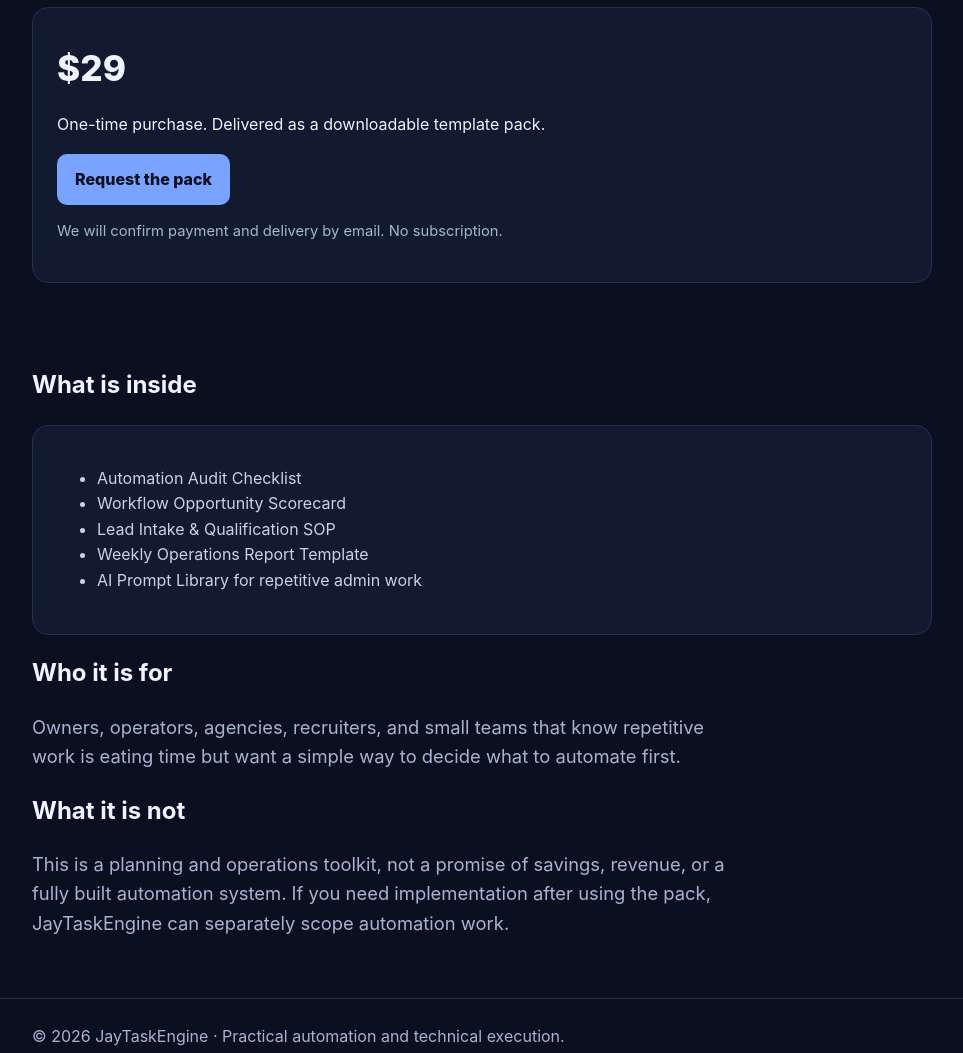
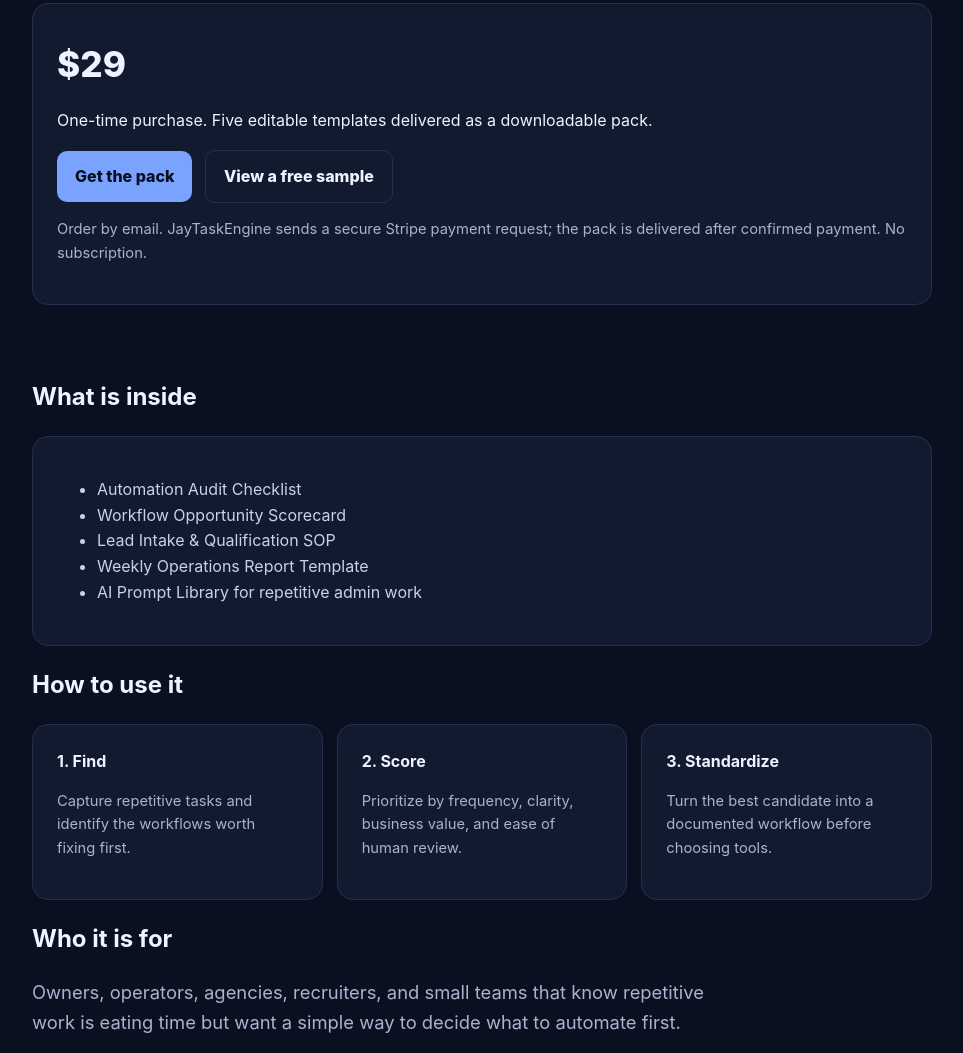
Before and after one commit to jaytaskengine-oss/jaytaskengine-oss.github.io, a plain HTML site: page automation-starter-pack.html in a window 1280 px wide. Shown: the part 467-1520 px from the top of the page, without its empty margins (158-1121 px from the left). Drawn offline with Linux system fonts and the light colour scheme.

Commit message:
Improve Automation Starter Pack sales flow

```diff
--- a/automation-starter-pack.html
+++ b/automation-starter-pack.html
@@ -5,22 +5,16 @@
 <meta name="viewport" content="width=device-width,initial-scale=1">
 <title>Automation Starter Pack | JayTaskEngine</title>
 <meta name="description" content="A practical small-business automation planning pack with checklists, SOP templates, scoring tools, and AI prompts.">
+<meta name="robots" content="index,follow">
 <style>
-body{margin:0;font-family:Inter,system-ui,-apple-system,BlinkMacSystemFont,"Segoe UI",sans-serif;background:#0b1020;color:#eef3ff;line-height:1.6}
-.wrap{width:min(92%,900px);margin:auto}
-header{border-bottom:1px solid #24304e;padding:20px 0}
-a{color:inherit}
-.brand{font-weight:800;text-decoration:none}
-.hero{padding:80px 0 45px}
-.eyebrow{color:#9be7c4;font-weight:700}
-h1{font-size:clamp(2.5rem,7vw,4.8rem);line-height:1.02;margin:.25em 0}
-.lead{color:#a8b3cf;font-size:1.15rem;max-width:720px}
-.card{background:#121a2f;border:1px solid #24304e;border-radius:16px;padding:24px;margin:18px 0}
-.price{font-size:2.2rem;font-weight:800;margin:8px 0}
-.button{display:inline-block;background:#7aa2ff;color:#071021;text-decoration:none;padding:13px 18px;border-radius:10px;font-weight:800}
-ul{color:#c8d1e6}
-.small{color:#a8b3cf;font-size:.92rem}
-footer{border-top:1px solid #24304e;margin-top:60px;padding:25px 0;color:#a8b3cf}
+:root{--bg:#0b1020;--panel:#121a2f;--text:#eef3ff;--muted:#a8b3cf;--line:#24304e;--accent:#7aa2ff;--accent2:#9be7c4}
+*{box-sizing:border-box} body{margin:0;font-family:Inter,system-ui,-apple-system,BlinkMacSystemFont,"Segoe UI",sans-serif;background:#0b1020;color:var(--text);line-height:1.6}
+.wrap{width:min(92%,900px);margin:auto} header{border-bottom:1px solid var(--line);padding:20px 0} a{color:inherit}.brand{font-weight:800;text-decoration:none}
+.hero{padding:76px 0 35px}.eyebrow{color:var(--accent2);font-weight:700}h1{font-size:clamp(2.5rem,7vw,4.8rem);line-height:1.02;margin:.25em 0}.lead{color:var(--muted);font-size:1.15rem;max-width:720px}
+.card{background:var(--panel);border:1px solid var(--line);border-radius:16px;padding:24px;margin:18px 0}.price{font-size:2.2rem;font-weight:800;margin:8px 0}
+.button{display:inline-block;background:var(--accent);color:#071021;text-decoration:none;padding:13px 18px;border-radius:10px;font-weight:800}.button.secondary{background:transparent;color:var(--text);border:1px solid var(--line);margin-left:8px}
+ul{color:#c8d1e6}.small{color:var(--muted);font-size:.92rem}.steps{display:grid;grid-template-columns:repeat(3,1fr);gap:14px}.steps .card{margin:0}footer{border-top:1px solid var(--line);margin-top:60px;padding:25px 0;color:var(--muted)}
+@media(max-width:720px){.steps{grid-template-columns:1fr}.button.secondary{margin-left:0;margin-top:10px}}
 </style>
 </head>
 <body>
@@ -32,21 +26,28 @@ footer{border-top:1px solid #24304e;margin-top:60px;padding:25px 0;color:#a8b3cf
 <p class="lead">A practical set of templates for small businesses that want to identify repetitive work, document workflows, prioritize automation opportunities, and use AI more consistently—without starting a large software project.</p>
 <div class="card">
 <div class="price">$29</div>
-<p>One-time purchase. Delivered as a downloadable template pack.</p>
-<a class="button" href="mailto:jaytaskengine@gmail.com?subject=Automation%20Starter%20Pack%20-%20$29&body=Hi%20JayTaskEngine%2C%20I%27d%20like%20the%20Automation%20Starter%20Pack.">Request the pack</a>
-<p class="small">We will confirm payment and delivery by email. No subscription.</p>
+<p>One-time purchase. Five editable templates delivered as a downloadable pack.</p>
+<a class="button" href="mailto:jaytaskengine@gmail.com?subject=Automation%20Starter%20Pack%20-%20$29&body=Hi%20JayTaskEngine%2C%20I%27d%20like%20the%20Automation%20Starter%20Pack.%20Please%20send%20the%20secure%20payment%20step%20to%20this%20email.">Get the pack</a>
+<a class="button secondary" href="/automation-audit-checklist.html">View a free sample</a>
+<p class="small">Order by email. JayTaskEngine sends a secure Stripe payment request; the pack is delivered after confirmed payment. No subscription.</p>
 </div>
 </section>
 <section>
 <h2>What is inside</h2>
-<div class="card">
-<ul>
+<div class="card"><ul>
 <li>Automation Audit Checklist</li>
 <li>Workflow Opportunity Scorecard</li>
 <li>Lead Intake & Qualification SOP</li>
 <li>Weekly Operations Report Template</li>
 <li>AI Prompt Library for repetitive admin work</li>
-</ul>
+</ul></div>
+</section>
+<section>
+<h2>How to use it</h2>
+<div class="steps">
+<div class="card"><strong>1. Find</strong><p class="small">Capture repetitive tasks and identify the workflows worth fixing first.</p></div>
+<div class="card"><strong>2. Score</strong><p class="small">Prioritize by frequency, clarity, business value, and ease of human review.</p></div>
+<div class="card"><strong>3. Standardize</strong><p class="small">Turn the best candidate into a documented workflow before choosing tools.</p></div>
 </div>
 </section>
 <section>
```
